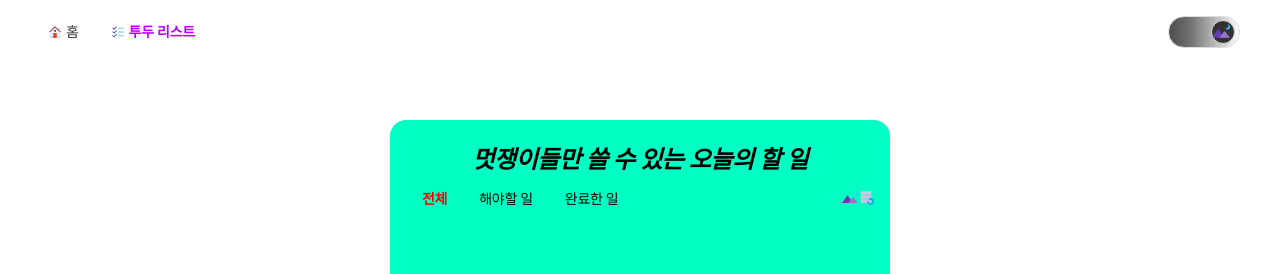
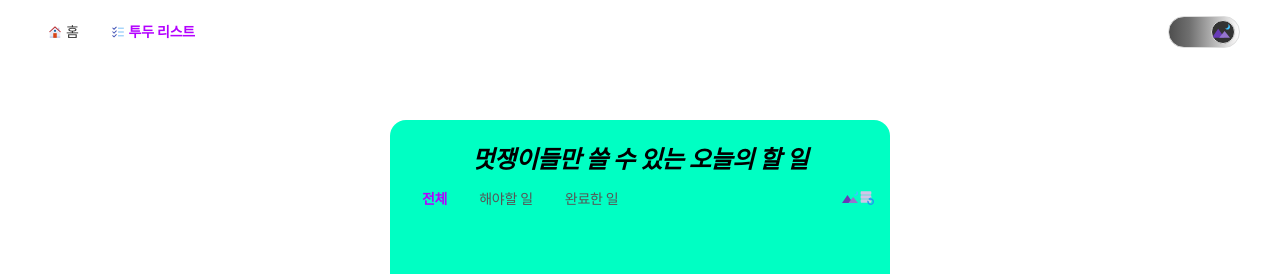
Before and after one commit to DuetoPark/react-project, a React (Create React App) app: page /todo in a window 1280 px wide. Shown: the top 274 px of the page. Built offline with nearby package versions, Linux system fonts and the light colour scheme.

Commit message:
💄 Dark mode - FilterBtn 컴포

```diff
--- /dev/null
+++ b/src/Todo/Component/FilterBtn.css
@@ -0,0 +1,24 @@
+.btn-filter {
+  padding: 8px 16px;
+  font-size: 14px;
+  font-weight: 500;
+  color: var(--color-primary);
+  transition: all 150ms ease-in-out;
+}
+
+.btn-filter:hover {
+  color: var(--color-gray);
+}
+
+.btn-filter.is-active {
+  color: var(--color-purple) !important;
+  font-weight: 700;
+}
+
+.app:has(#dark-mode) .btn-filter {
+  color: var(--color-white);
+}
+
+.app:has(#dark-mode) .btn-filter:hover {
+  color: var(--color-border);
+}
--- a/src/Todo/Component/FilterBtn.jsx
+++ b/src/Todo/Component/FilterBtn.jsx
@@ -1,5 +1,5 @@
 import React from 'react';
-import styles from './FilterBtn.module.css';
+import './FilterBtn.css';
 
 export default function FilterBtn({filterData, _selectValue, setFilter}) {
   const handleFilter = (e) => {
@@ -8,7 +8,7 @@ export default function FilterBtn({filterData, _selectValue, setFilter}) {
 
   return (
     <button
-      className={styles.filter + (_selectValue === filterData.type ? ` ${styles.active}` : '')}
+      className={'btn-filter' + (_selectValue === filterData.type ? ' is-active' : '')}
       type='button'
       data-value={filterData.type}
       onClick={handleFilter}
--- a/src/Todo/Component/FilterBtn.module.css
+++ /dev/null
@@ -1,11 +0,0 @@
-.filter {
-  padding: 8px 16px;
-  font-size: 14px;
-  font-weight: 500;
-  transition: all 150ms ease-in-out;
-}
-
-.active {
-  color: red;
-  font-weight: 700;
-}
```
